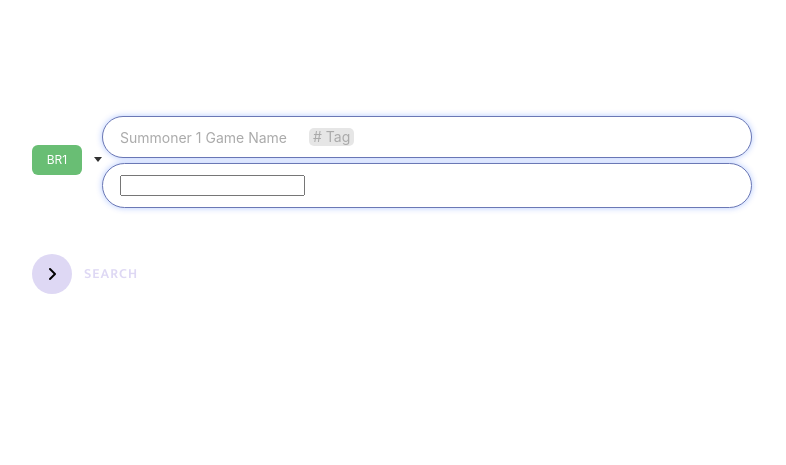
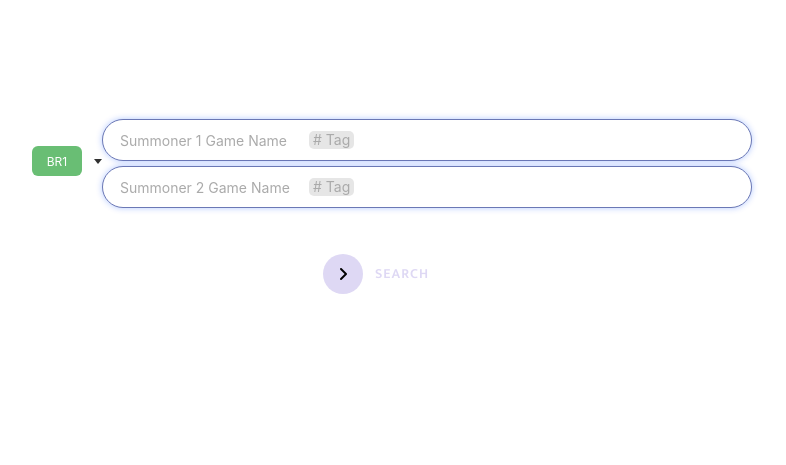
Before and after one commit to pedrocaribe/LOL-DWP, a Flask app: page / in a window 1280 px wide. Shown: the part 351-816 px from the top of the page, without its empty margins (266-1052 px from the left). Run offline with Flask 3, Linux system fonts and the light colour scheme.

Commit message:
reworked method to fetch data from input

```diff
--- a/Templates/index.html
+++ b/Templates/index.html
@@ -9,14 +9,14 @@
 <h2>
     <img src="./static/logo.png" alt="DWP" style="vertical-align: top; width: 300px;">
 </h2>
-<form action="/loading" method="post" id="search" class="search-form">
+<form action="/search" method="post" id="search" class="search-form">
     <div class="index-container">
         <div class="search-container">
             <div class="dropdown">
                 <div class="region-container">
                     <div class="region-btn">
                         <span class="region-button-text">BR1</span>
-                        <!-- <button class="region-btn">BR1 <i class="fas fa-caret-down"></i> </button> -->
+                        <input type="hidden" id="selected-region" name="selected-region" value="">
                     </div>
                     <div class="region" style="margin-left: 12px;">
                         <div class="dropdown-arrow">
@@ -117,7 +117,7 @@
                     <div class="player-input-data">
                         <div class="game-name">
                             <label for="game_name_1" class="player-label">Summoner 1 Game Name </label>
-                            <input type="text" id="game_name_1" name="game_name_1" minlength="3" maxlength="16" required>
+                            <input type="text" id="game_name_1" name="game_name_1" minlength="3" maxlength="22" pattern="^(?=[a-zA-Z0-9#\s]{3,22}$)[a-zA-Z0-9\s]{3,16}#[a-zA-Z0-9]{3,5}$" required>
                         </div>
                         <div class="tag-line">
                             <span> # Tag</span>
@@ -125,15 +125,22 @@
                     </div>
                 </div>
                 <div class="player">
-                    <input type="text" id="game_name_2" name="game_name_2" placeholder="{{ gn2 }}" minlength="3" maxlength="16" required>
-
+                    <div class="player-input-data">
+                        <div class="game-name">
+                            <label for="game_name_2" class="player-label">Summoner 2 Game Name </label>
+                            <input type="text" id="game_name_2" name="game_name_2" minlength="3" maxlength="22" pattern="^(?=[a-zA-Z0-9#\s]{3,22}$)[a-zA-Z0-9\s]{3,16}#[a-zA-Z0-9]{3,5}$" required>
+                        </div>
+                        <div class="tag-line">
+                            <span> # Tag</span>
+                        </div>
+                    </div>
                 </div>
             </div>
         </div>
     </div>
 
     <input type="hidden" id="loading" name="loading" value="True"></input>
-    <div>
+    <div style="display: flex; justify-content: center;">
         <button class = "btn" type="submit" form="search">
         <span class="circle">
             <i class="fa-solid fa-angle-right"></i>
```
